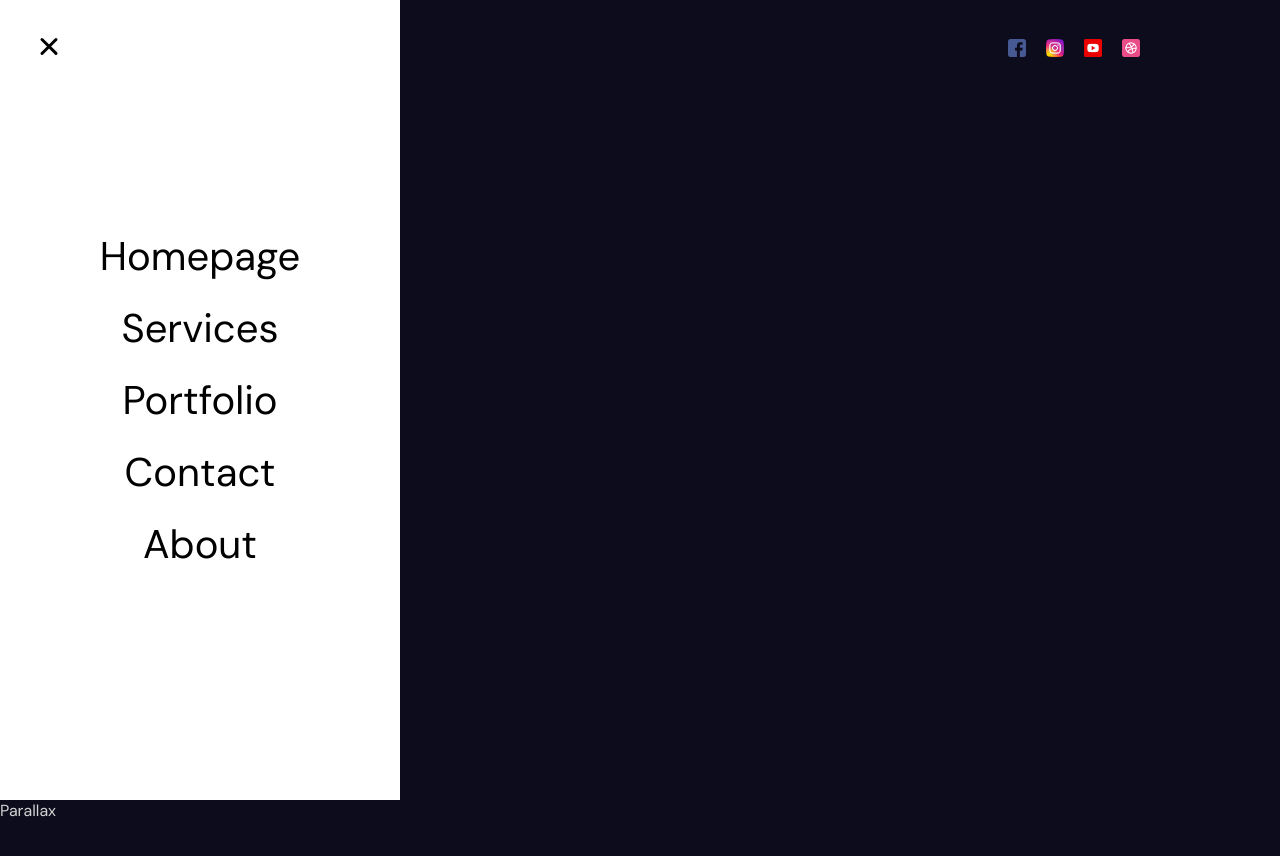
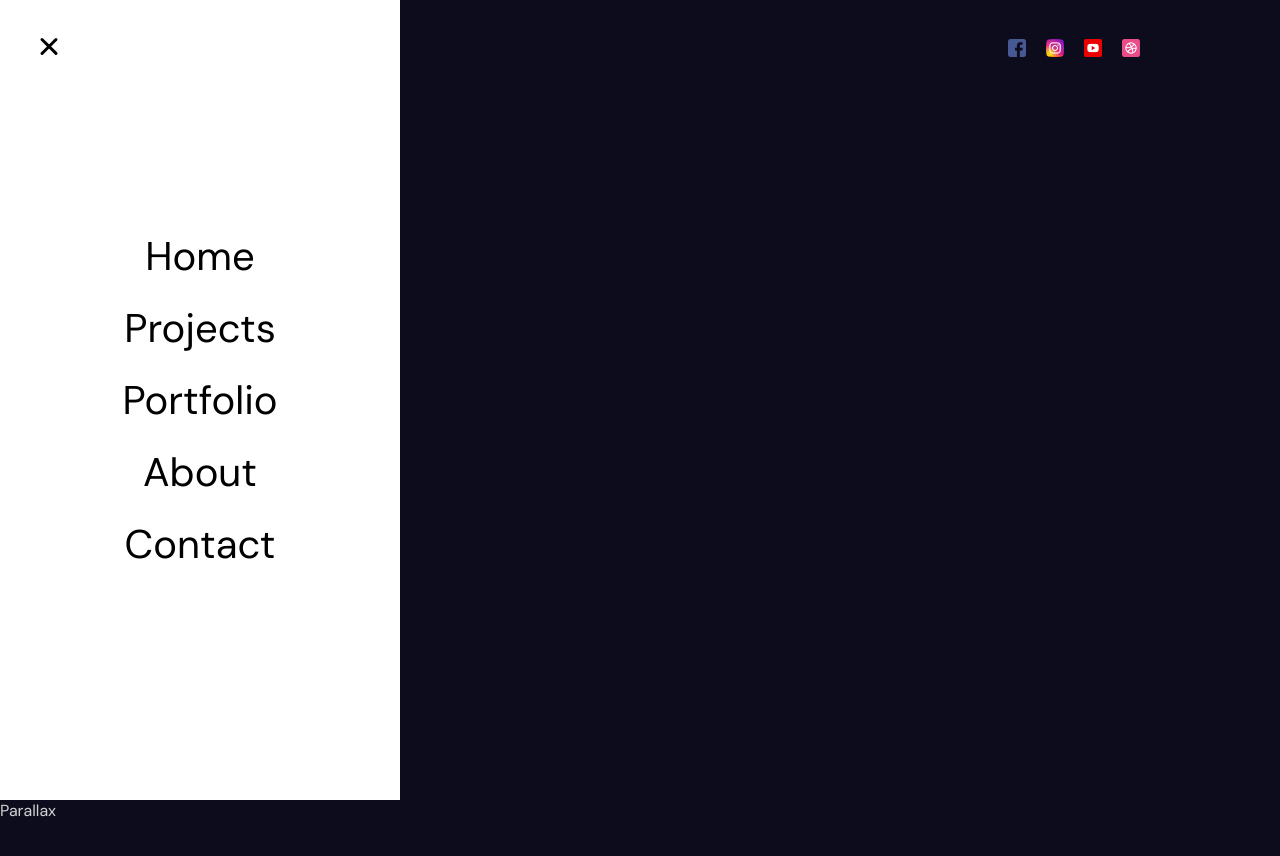
Before and after one commit to Kirttinath/portfolio-app, a React (Vite) app: page / in a window 1280 px wide. Both pictures are taken after a click on the button 50 px from the left and 50 px from the top of the page. Shown: the top 856 px of the page. Built offline with nearby package versions, Linux system fonts and the light colour scheme.

Commit message:
Update navigation links

```diff
--- a/src/Components/Sidebar/Links/Links.jsx
+++ b/src/Components/Sidebar/Links/Links.jsx
@@ -28,18 +28,20 @@ const itemVariants ={
 
 const Links = () => {
   const items = [
-    "Homepage",
-    "Services",
+    "Home",
+    "Projects",
     "Portfolio",
+    "About",
     "Contact",
-    "About",
 ];
 
 
   return (
     <motion.div className='links' variants={variants}>
       {items.map(item => (
-      <motion.a href={`#${item}`} key={item} variants={itemVariants}>{item}</motion.a>
+      <motion.a href={`#${item}`} key={item} variants={itemVariants} whileHover={{scale:1.1}} whileTap={{scale:0.95}}>
+        {item}
+        </motion.a>
     ))}</motion.div>
   )
 }
```
